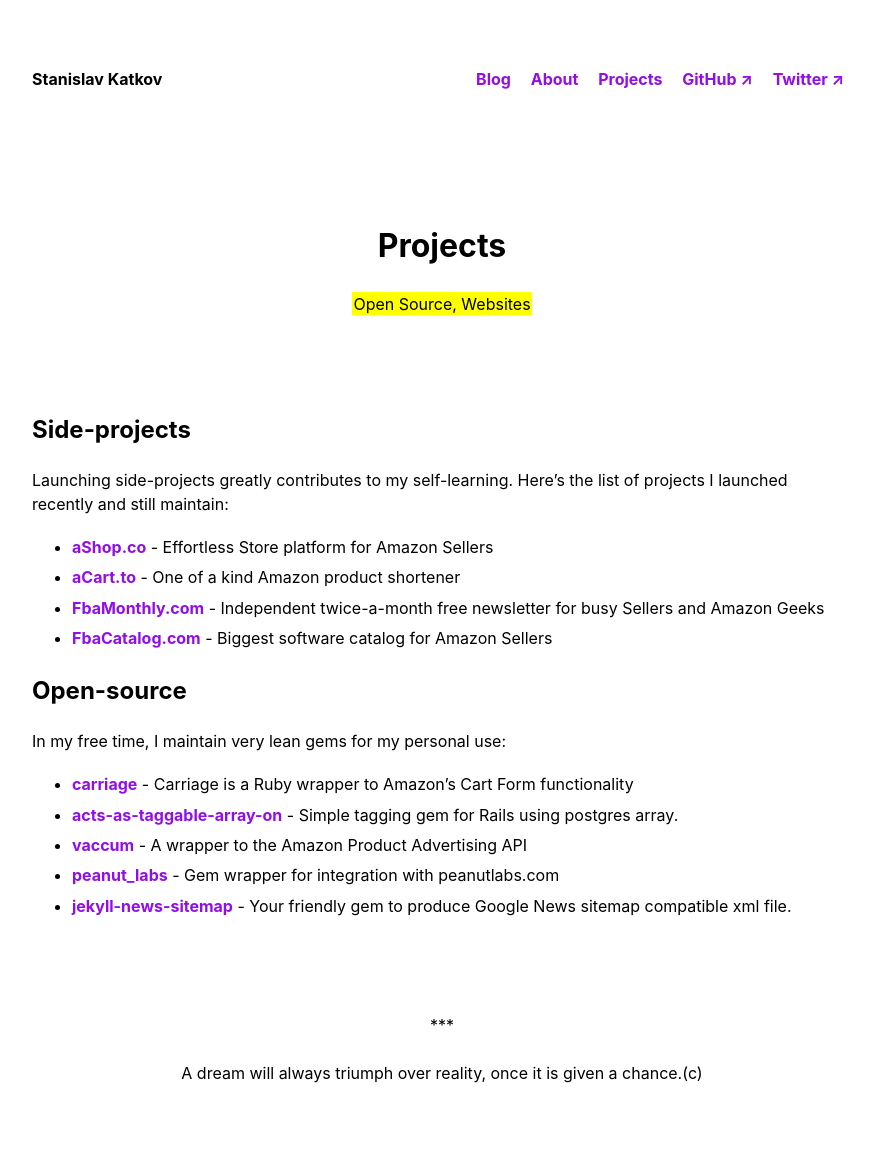
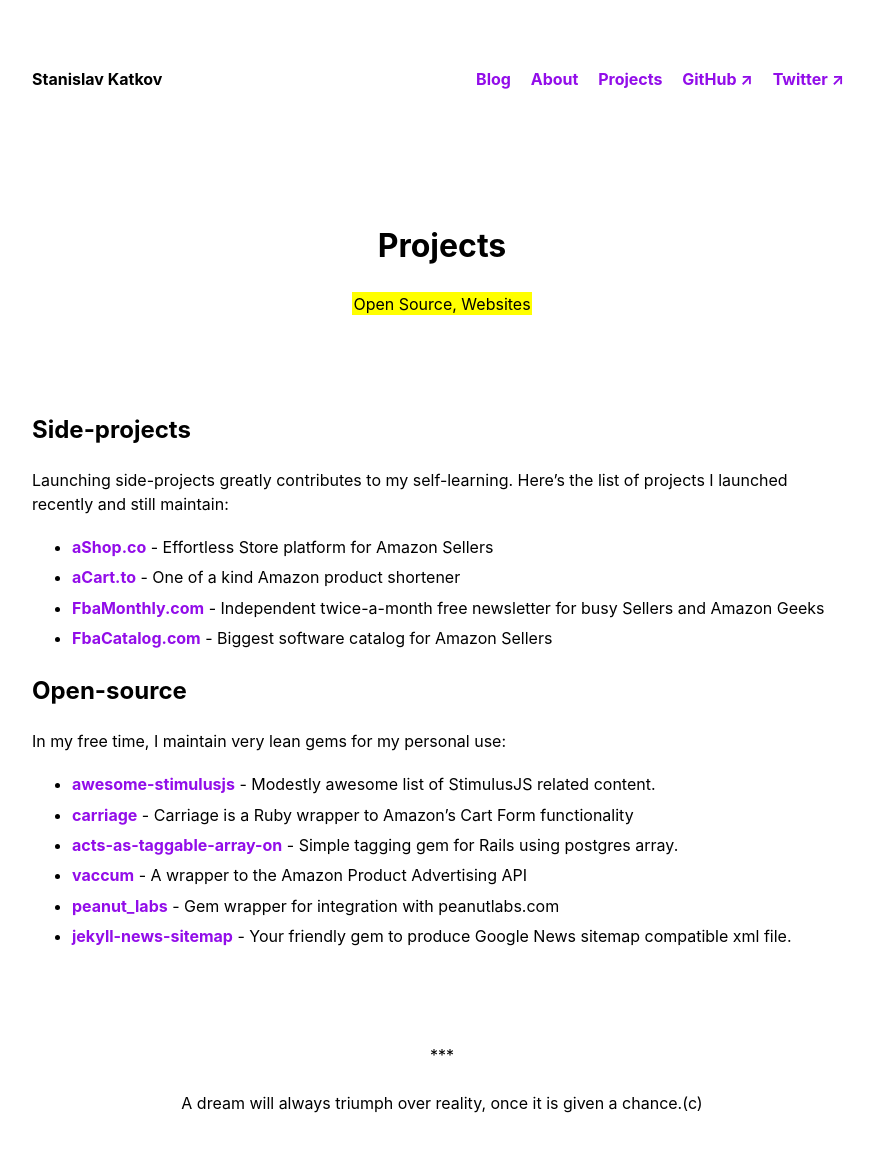
Before and after one commit to skatkov/skatkov.com, a Jekyll site: the page built from projects.md, in a window 1280 px wide. Shown: the whole page, without its empty margins (198-1072 px from the left). Built offline with Jekyll 4.4.1, drawn with Linux system fonts in a browser that asks for light colours; before the commit the page ends 1145 px from its top, so only the background shows below that.

Commit message:
Update projects.md

```diff
--- a/projects.md
+++ b/projects.md
@@ -15,6 +15,7 @@
 ## Open-source
 
 In my free time, I maintain very lean gems for my personal use:
+- [awesome-stimulusjs](https://github.com/skatkov/awesome-stimulusjs) - Modestly awesome list of StimulusJS related content.
 - [carriage](https://rubygems.org/gems/carriage) - Carriage is a Ruby wrapper to Amazon's Cart Form functionality
 - [acts-as-taggable-array-on](https://rubygems.org/gems/acts-as-taggable-array-on) - Simple tagging gem for Rails using postgres array.
 - [vaccum](https://rubygems.org/gems/vacuum) - A wrapper to the Amazon Product Advertising API
```
